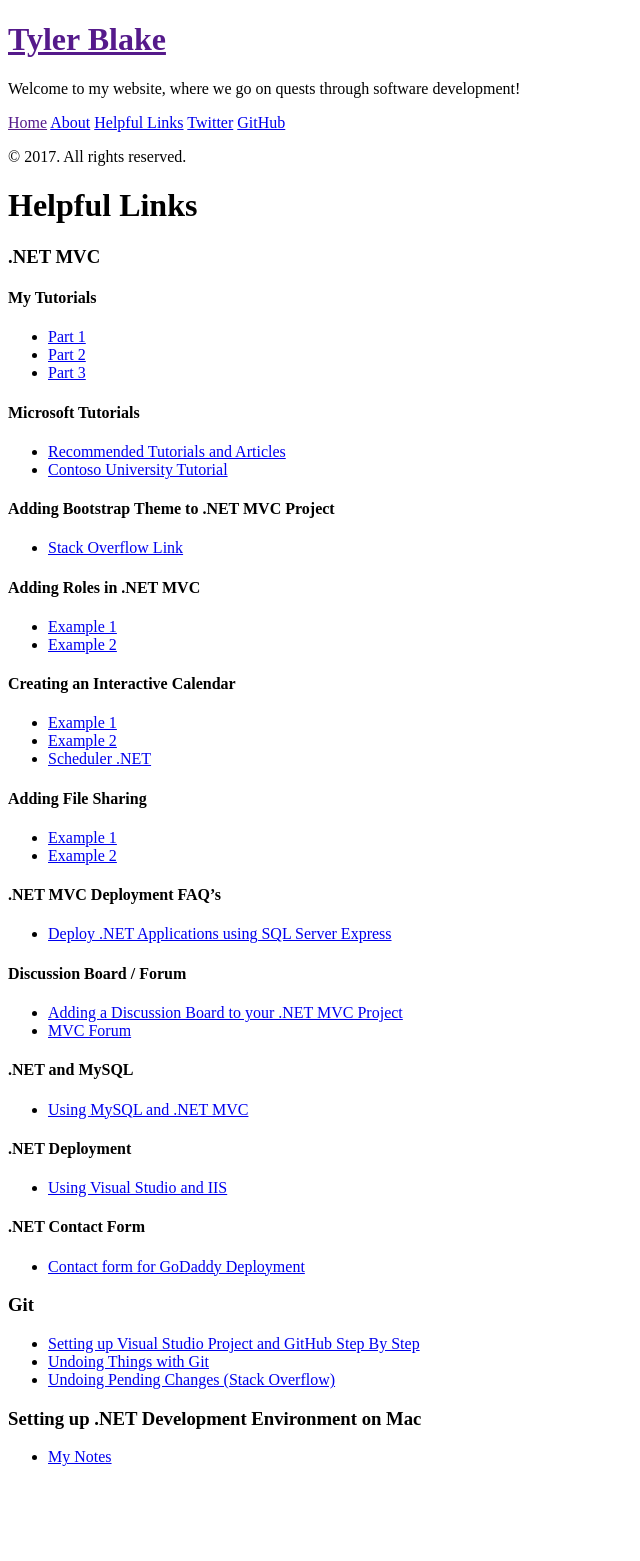
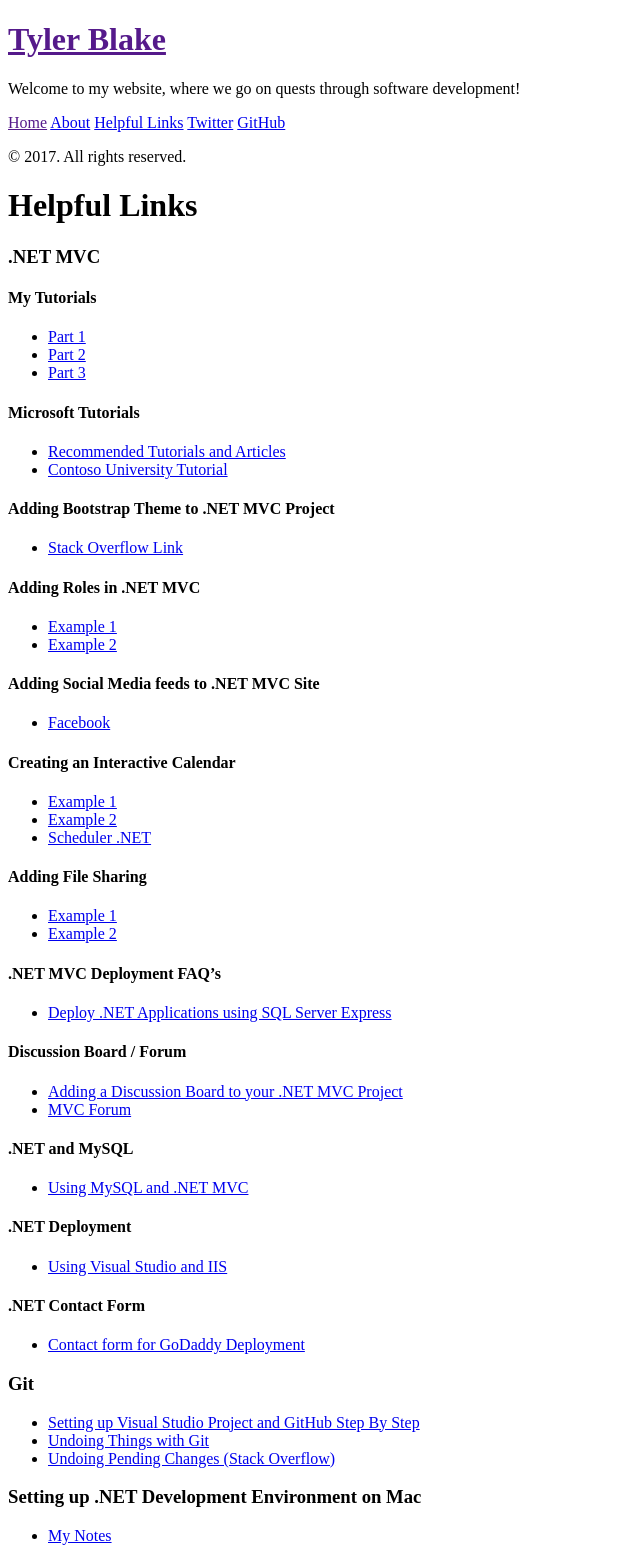
Before and after one commit to tylerablake/website, a Jekyll site: the page built from helpfulLinks.md, in a window 1280 px wide. Shown: the whole page, without its empty margins (0-640 px from the left). Built offline with Jekyll 4.4.1, drawn with Linux system fonts in a browser that asks for light colours; before the commit the page ends 1482 px from its top, so only the background shows below that.

Commit message:
added facebook feed guide for mvc sites

```diff
--- a/helpfulLinks.md
+++ b/helpfulLinks.md
@@ -20,6 +20,9 @@ title: Helpful Links
 #### Adding Roles in .NET MVC
 * <a href="http://www.dotnetfunda.com/articles/show/2898/working-with-roles-in-aspnet-identity-for-mvc">Example 1</a>
 * <a href="http://code.msdn.microsoft.com/ASPNET-MVC-5-Security-And-44cbdb97">Example 2</a>
+
+#### Adding Social Media feeds to .NET MVC Site
+* <a href="https://forums.asp.net/t/1932656.aspx?Get+the+posts+from+a+facebook+public+page+as+a+feed+in+asp+et">Facebook</a>
 
 #### Creating an Interactive Calendar
 * <a href="http://code.daypilot.org/59860/asp-net-mvc-5-event-calendar">Example 1</a>
```
